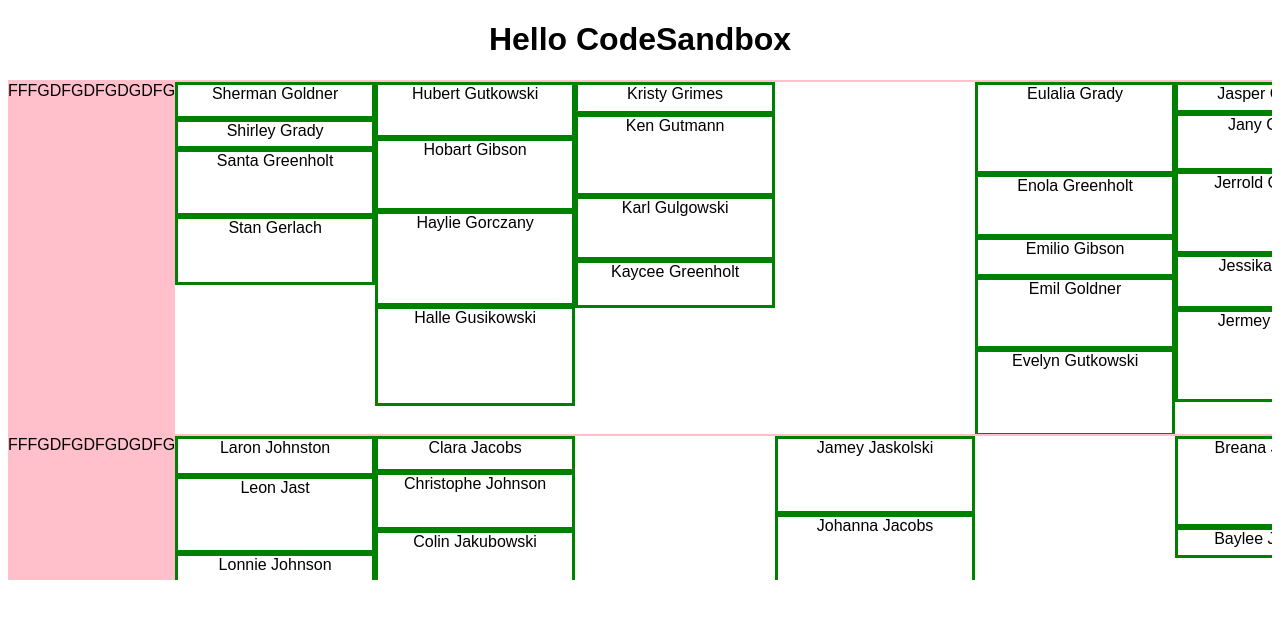
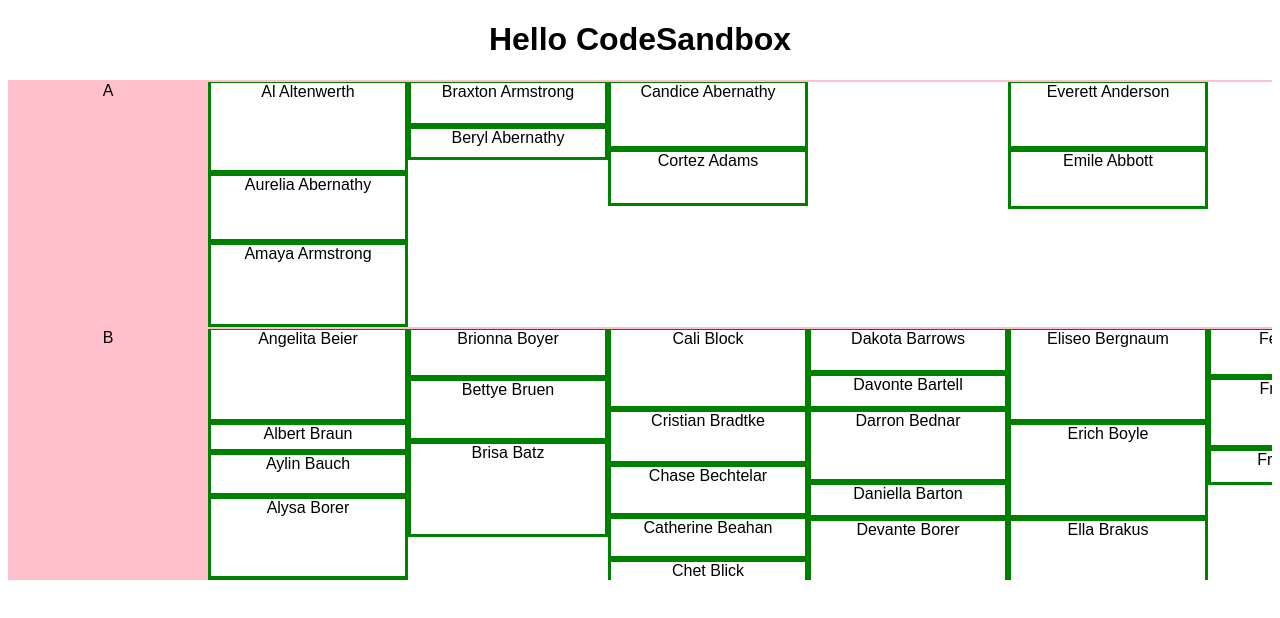
Before and after one commit to alissaVrk/swimlanes-known-size-cards, a React (Create React App) app: page / in a window 1280 px wide. Shown: the top 618 px of the page. Built offline with nearby package versions, Linux system fonts and the light colour scheme; the HTML template or start-up script is replaced by a standard one.

Commit message:
virtual columns

```diff
--- a/src/data/groupedData.ts
+++ b/src/data/groupedData.ts
@@ -1,17 +1,24 @@
-import { makeData } from "./rawData";
-import { groupBy, mapValues, keyBy, random } from "lodash";
+import { LETTERS, makeData } from "./rawData";
+import { groupBy, mapValues, keyBy, random, orderBy, map } from "lodash";
 import { Person, KeyOfByProp } from "./types";
 
 function getFirstLetter(name: string) {
   return name.charAt(0).toUpperCase();
 }
 
-function keyByAndGroupByFirstLetter(
+function GroupByFirstLetterAndSort(
   data: Person[],
   field: KeyOfByProp<Person, string>
 ) {
   let grouped = groupBy(data, (person) => getFirstLetter(person[field]));
-  return keyBy(grouped, (lane) => getFirstLetter(lane[0][field]));
+  const withNames = map(LETTERS, (firstLetter) => {
+    const lane = grouped[firstLetter] || [];
+    return {
+      name: firstLetter,
+      data: lane,
+    };
+  });
+  return orderBy(withNames, (lane) => lane.name);
 }
 
 function generateHeights(data: Person[]) {
@@ -21,13 +28,14 @@ function generateHeights(data: Person[]) {
 
 export function makeLaneToColumnsToPersonData() {
   const rawData = makeData(1000);
-  let byLanes = keyByAndGroupByFirstLetter(rawData, "lastName");
-  const lanesData = mapValues(byLanes, (lane) =>
-    keyByAndGroupByFirstLetter(lane, "firstName")
-  );
+  let byLanes = GroupByFirstLetterAndSort(rawData, "lastName");
+  const lanesData = map(byLanes, ({ data, name }) => ({
+    data: GroupByFirstLetterAndSort(data, "firstName"),
+    name,
+  }));
 
   return {
     data: lanesData,
-    height: generateHeights(rawData)
+    height: generateHeights(rawData),
   };
 }
--- a/src/data/types.ts
+++ b/src/data/types.ts
@@ -26,7 +26,7 @@ export type KeyOfByProp<T, PropType, ExcludePropType = undefined> = Exclude<
 
 export type LanesWithHeight = ReturnType<typeof makeLaneToColumnsToPersonData>;
 export type LanesDataType = LanesWithHeight["data"];
-export type Lane = LanesDataType[""];
+export type LaneType = LanesDataType[number];
 
 export const letters = [
   "A",
--- a/src/swimlanes/Column.tsx
+++ b/src/swimlanes/Column.tsx
@@ -1,16 +1,18 @@
 import { useVirtualizer, elementScroll } from "@tanstack/react-virtual";
 import { Person } from "../data";
+import { COLUMN_WIDTH } from "./sizeHelpers";
 
 export function Column(props: {
-  data: Person[];
+  data?: Person[];
   cardsHeights: { [key: number]: number };
   scrollingRef: React.RefObject<HTMLDivElement>;
   start: number;
+  left: number;
 }) {
   const columnVirtualizer = useVirtualizer({
     getScrollElement: () => props.scrollingRef.current,
-    count: props.data.length,
-    estimateSize: (index) => props.cardsHeights[props.data[index].id],
+    count: props.data?.length || 0,
+    estimateSize: (index) => props.data ? props.cardsHeights[props.data[index].id] : 0,
     paddingStart: props.start,
     overscan: 2,
     scrollToFn: (offset, options, instance) => {
@@ -20,16 +22,18 @@ export function Column(props: {
     }
   });
 
+
   return (
     <div
+      className="virtual-item-horizontal"
       style={{
-        width: 200,
-        position: "relative",
+        width: COLUMN_WIDTH,
+        left: props.left,
         background: 'white'
       }}
     >
       {columnVirtualizer.getVirtualItems().map((virtual) => {
-        const item = props.data[virtual.index];
+        const item = props.data![virtual.index];
         return (
           <div
             key={item.id}
--- a/src/swimlanes/Lane.tsx
+++ b/src/swimlanes/Lane.tsx
@@ -1,19 +1,19 @@
-import React, { useEffect } from "react";
+import React from "react";
 import { map } from "lodash";
-import { Person } from "../data";
+import { LaneType } from "../data";
 import { Column } from "./Column";
 import { LANE_HEADER_WIDTH } from "./sizeHelpers";
+import { Virtualizer } from "@tanstack/react-virtual";
 
 export function Lane(
   props: React.HtmlHTMLAttributes<HTMLDivElement> & {
-    data: { [key: string]: Person[] };
+    data: LaneType;
     cardsHeights: { [key: number]: number };
-    laneName: string;
     scrollingRef: React.RefObject<HTMLDivElement>;
+    columnsVirtualizer: Virtualizer<HTMLDivElement, Element>;
     start: number;
   }
 ) {
-  useEffect;
 
   return (
     <div
@@ -31,31 +31,38 @@ export function Lane(
       }}></div>
 
       <div style={{
-        display: "flex",
-        flexDirection: "row",
+        position: 'sticky',
+        top: '0px',
+        left: '0px',
+        height: '100%',
         background: 'pink',
-        height: '100%',
+        width: `${LANE_HEADER_WIDTH}px`,
+        zIndex: 1,
       }}>
         <div style={{
           position: 'sticky',
           top: '0px',
           left: '0px',
           height: 'fit-content',
+          width: `${LANE_HEADER_WIDTH}px`,
         }}>
-          FFFGDFGDFGDGDFG
+          {props.data.name}
         </div>
-        {map(props.data, (column, name) => {
+      </div>
+
+      {map(props.columnsVirtualizer.getVirtualItems(), (virtual) => {
+        const column = props.data.data[virtual.index].data;
         return (
           <Column
-              key={name}
+            key={virtual.index}
             data={column}
             cardsHeights={props.cardsHeights}
             scrollingRef={props.scrollingRef}
             start={props.start}
+            left={virtual.start + LANE_HEADER_WIDTH}
           />
         );
       })}
     </div>
-    </div>
   );
 }
--- a/src/swimlanes/Swimlanes.tsx
+++ b/src/swimlanes/Swimlanes.tsx
@@ -1,22 +1,22 @@
 import { LanesDataType, LETTERS } from "../data";
 import { Lane } from "./Lane";
 import { useVirtualizer } from "@tanstack/react-virtual";
-import { useMemo, useRef } from "react";
-import { COLUMN_WIDTH, getLaneHeight } from "./sizeHelpers";
+import { useRef } from "react";
+import { COLUMN_WIDTH, getLaneHeight, LANE_HEADER_WIDTH } from "./sizeHelpers";
 
 export function Swimlanes(props: {
   data: LanesDataType;
   cardsHeights: { [key: number]: number };
 }) {
   const lanesParent = useRef<HTMLDivElement>(null);
-  const keys = useMemo(() => Object.keys(props.data), [props.data]);
+
   const getLaneByIndex = (index: number) => {
-    return props.data[keys[index]];
+    return props.data[index];
   };
 
   const lanesVirtualizer = useVirtualizer({
     getScrollElement: () => lanesParent.current,
-    count: keys.length,
+    count: props.data.length,
     estimateSize: (index) => {
       const lane = getLaneByIndex(index);
       return getLaneHeight(lane, props.cardsHeights) || 0;
@@ -33,10 +33,10 @@ export function Swimlanes(props: {
   });
 
   return (
-      <div ref={lanesParent} style={{ height: '500px', overflow: "scroll" }}>
+      <div ref={lanesParent} style={{ height: '500px', width: '100%', overflow: "scroll" }}>
         <div
           className="virtual-container-vertical"
-          style={{ height: lanesVirtualizer.getTotalSize(), width: `${200 * 30}px` }}
+          style={{ height: lanesVirtualizer.getTotalSize(), width: `${columnsVirtualizer.getTotalSize() + LANE_HEADER_WIDTH}px` }}
         >
           {lanesVirtualizer.getVirtualItems().map((virtual) => {
             const lane = getLaneByIndex(virtual.index);
@@ -44,10 +44,10 @@ export function Swimlanes(props: {
               <Lane
                 key={virtual.index}
                 start={virtual.start}
-                laneName={keys[virtual.index]}
                 data={lane}
                 cardsHeights={props.cardsHeights}
                 scrollingRef={lanesParent}
+                columnsVirtualizer={columnsVirtualizer}
                 className="virtual-item-vertical"
                 style={{
                   height: virtual.size,
--- a/src/swimlanes/sizeHelpers.ts
+++ b/src/swimlanes/sizeHelpers.ts
@@ -1,5 +1,5 @@
 import { max, map, sumBy } from "lodash";
-import { Lane, Person } from "../data/types";
+import { LaneType, Person } from "../data/types";
 
 export const COLUMN_WIDTH = 200;
 export const HEADER_HEIGHT = 50;
@@ -9,6 +9,6 @@ function getColumnSize(column: Person[], heights: { [key: number]: number }) {
   return sumBy(column, (person) => heights[person.id]);
 }
 
-export function getLaneHeight(lane: Lane, heights: { [key: number]: number }) {
-  return max(map(lane, (col) => getColumnSize(col, heights)));
+export function getLaneHeight(lane: LaneType, heights: { [key: number]: number }) {
+  return max(map(lane.data, (col) => getColumnSize(col.data, heights)));
 }
```
Lines whose indentation alone changed are shown as unchanged.
